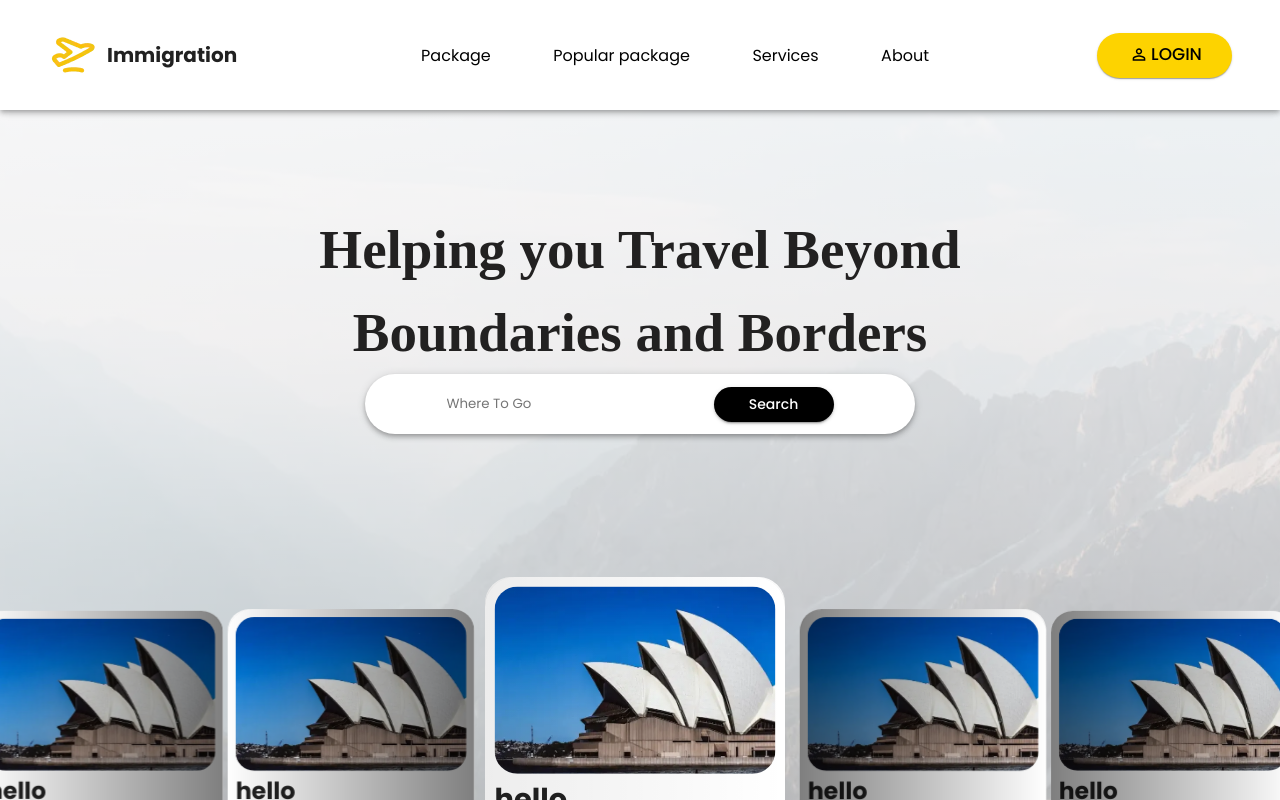
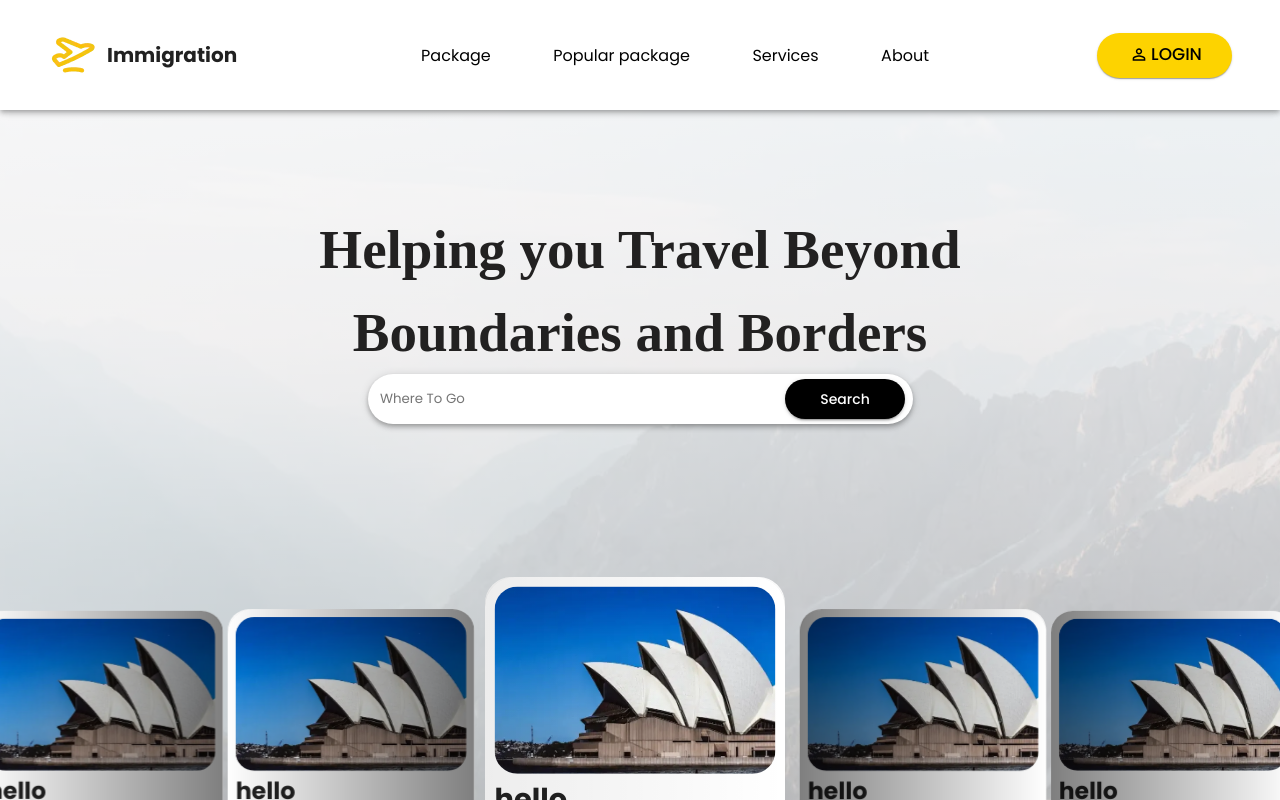
Before and after one commit to Dalgau2/visaimmigration, a React (Vite) app: page / in a window 1280 px wide. Shown: the top 800 px of the page. Built offline with nearby package versions, Linux system fonts and the light colour scheme; a web font is replaced by a local one.

Commit message:
nothing R

```diff
--- a/src/Components/ReusebleSearchBar/searchBar.jsx
+++ b/src/Components/ReusebleSearchBar/searchBar.jsx
@@ -7,8 +7,8 @@ const SearchBarForImmigration = ({ buttonName, placeHolderName }) => {
         component={Paper}
         elevation={4}
         sx={{
-          width: {xs:"300px",sm:"300px",md:"550px",lg:"550px"},
-          height:{xs:"40px",sm:"55px",md:"60px",lg:"60px"},
+          width: {xs:"300px",sm:"300px",md:"550px",lg:"545px"},
+          height:{xs:"40px",sm:"55px",md:"60px",lg:"50px"},
           borderRadius: "60px",
           display: "flex",
           justifyContent: "center",
@@ -22,21 +22,22 @@ const SearchBarForImmigration = ({ buttonName, placeHolderName }) => {
           type="text"
           placeholder={placeHolderName}
           style={{
-            width:{xs:"300px",sm:"350px",md:"400px",lg:"390px"} ,
-            height: { xs:"20px",lg:"35px"},
+            width:"390px" ,
+            height:{xs:"30px",sm:"40px",md:"40px",lg:"40px"},
             padding: "5px",
             outline: "none",
             border: "none",
-            borderRadius:"30px"
+            borderRadius:"30px",
+            marginLeft:"5px",
           }}
         />{" "}
         <Button
           variant="contained"
           sx={{
-            marginLeft: {xs:"0px",lg:"5px"},
+            marginLeft: {xs:"0px",lg:"20px"},
             marginRight:{xs:"5px"},
             width: {md:"120px",lg:"120px"},
-            height: {xs:"30px",lg:"35px"},
+            height:{xs:"30px",sm:"40px",md:"40px",lg:"40px"},
             borderRadius: "40px",
             backgroundColor: "black",
             color: "white",
--- a/src/Components/Swiper/ReviewSwiper/OurReviewSwiper.jsx
+++ b/src/Components/Swiper/ReviewSwiper/OurReviewSwiper.jsx
@@ -57,9 +57,9 @@ const SwiperOfReviewSection = () => {
         {data.map((d) => {
           return (
             <>
-              <SwiperSlide className="mySwiperSlideOfReview">
+              {/* <SwiperSlide className="mySwiperSlideOfReview">
                 <ReviewCardOfImmigration/>
-              </SwiperSlide>
+              </SwiperSlide> */}
             </>
           );
         })}
--- a/src/Sections/Review/reviewSection.css
+++ b/src/Sections/Review/reviewSection.css
@@ -12,3 +12,11 @@
       background-size: cover;
       background-repeat: no-repeat;
 }
+@media screen and (max-width:344px) { /* Target screens up to and including md */
+  .ourReviews{
+    width: 100%;
+    height: 100vh;
+    background-size:contain;
+    background-repeat: no-repeat;
+  }
+}
--- a/src/main.jsx
+++ b/src/main.jsx
@@ -29,6 +29,7 @@ export const theme = createTheme({
 ReactDOM.createRoot(document.getElementById("root")).render(
   <React.StrictMode>
     <ThemeProvider theme={theme}>
+    {/* <OurReviewsSection/> */}
     <App/>
     </ThemeProvider>
   </React.StrictMode>
```
